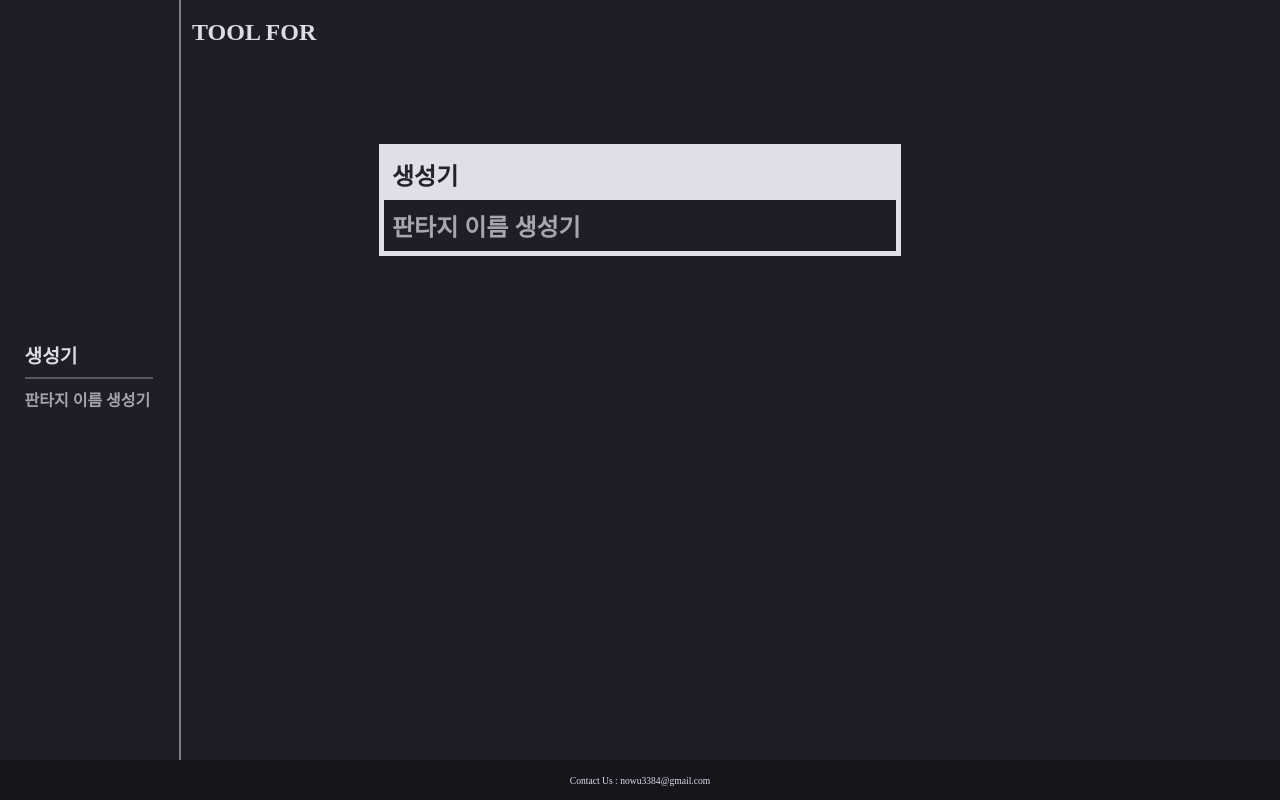
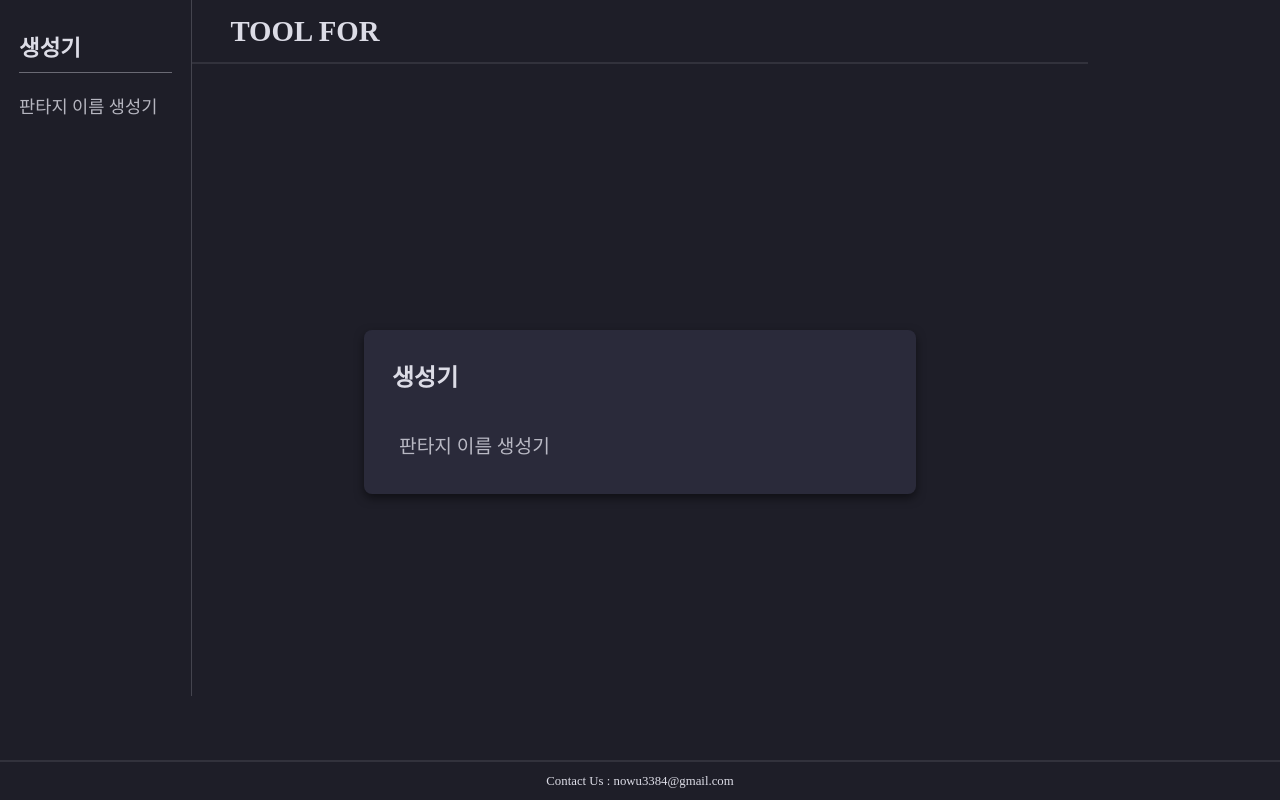
Before and after one commit to pogooooo/toolfor, a React (Vite) app: page / in a window 1280 px wide. Built offline with nearby package versions, Linux system fonts and the light colour scheme.

Commit message:
change design

```diff
--- a/package.json
+++ b/package.json
@@ -13,6 +13,7 @@
     "react": "^18.3.1",
     "react-dom": "^18.3.1",
     "react-router-dom": "^7.0.2",
+    "sqlite3": "^5.1.7",
     "styled-components": "^6.1.13"
   },
   "devDependencies": {
--- a/src/components/Footer.jsx
+++ b/src/components/Footer.jsx
@@ -2,15 +2,16 @@ import styled from "styled-components";
 
 const FooterDiv = styled.div`
     height: 40px;
-    background-color: rgba(0, 0, 0, 0.3);
+    background-color: #1e1e28;
     color: #dcdce6;
 
     box-sizing: border-box;
     display: flex;
     align-items: center;
     justify-content: center;
-    font-size: 0.6rem;
-`
+    font-size: 0.8rem;
+    border-top: 2px solid rgba(220, 220, 230, 0.1);
+`;
 
 const Footer = () => {
 
--- a/src/components/Header.jsx
+++ b/src/components/Header.jsx
@@ -3,35 +3,36 @@ import styled from "styled-components";
 import { Link } from "react-router-dom";
 
 const HeaderDiv = styled.div`
-    background-color: rgba(30, 30, 40, 1);
+    background-color: #1e1e28;
     color: #dcdce6;
-    font-size: 1rem;
     font-weight: bold;
 
     box-sizing: border-box;
-
     display: flex;
     align-items: center;
     height: 8vh;
-`
+    padding: 0 3vw;
+    border-bottom: 2px solid rgba(220, 220, 230, 0.1);
+`;
 
 const TitleDiv = styled.div`
     display: flex;
+    align-items: center;
+    gap: 15px;
 
     & > div {
-        text-decoration: none;
-        color: #dcdce6;
-        margin-right: 1vw;
-        font-size: 1.5rem;
+        color: #8c8c99;
+        font-size: 1.2rem;
+        font-weight: normal;
     }
-`
+`;
 
 const Title = styled(Link)`
     text-decoration: none;
     color: #dcdce6;
-    margin-right: 1vw;
-    font-size: 1.5rem;
-`
+    font-size: 1.8rem;
+    font-weight: bold;
+`;
 
 const Header = ({ headerInfo="" }) => {
 
--- a/src/components/SideBar.jsx
+++ b/src/components/SideBar.jsx
@@ -3,62 +3,59 @@ import { Link } from "react-router-dom";
 
 const SideBarDiv = styled.div`
     width: 15vw;
-    height: calc(100vh - 40px);
+    height: calc(100vh - 8vh - 40px); /* Adjust height based on Header/Footer */
+    background-color: rgba(30, 30, 40, 1); /* Dark Slate Gray */
+    box-sizing: border-box;
+    padding: 30px 0; /* Top/Bottom padding */
 
     display: flex;
     align-items: center;
-    justify-content: center;
+    justify-content: flex-start; /* Align menu to the top */
     flex-direction: column;
-`
+    border-right: 1px solid rgba(220, 220, 230, 0.2); /* Clean vertical divider */
+`;
 
 const Menu = styled.div`
-    width: 10vw;
-    margin: 1rem 0 1rem 0;
-    padding-right: 15px;
-    display: flex;
-    flex-direction: column;
-`
+    width: 80%;
+    margin-bottom: 2rem;
+    padding: 0 10px;
+`;
 
 const Title = styled.div`
     color: #dcdce6;
-    font-size: 1.2rem;
+    font-size: 1.4rem;
     font-weight: bold;
     cursor: default;
-`
+    padding-bottom: 5px;
+`;
 
 const Hr = styled.hr`
-    background-color: rgba(220, 220, 230, 0.3);
+    background-color: rgba(220, 220, 230, 0.4);
     border: none;
-    height: 2px;
+    height: 1px;
     width: 100%;
-`
+    margin: 5px 0 15px 0;
+`;
 
 const Options = styled.div`
     display: flex;
     flex-direction: column;
-`
+`;
 
 const Option = styled(Link)`
     text-decoration: none;
-    color: rgba(220, 220, 230, 0.7);
-    font-size: 1rem;
-    font-weight: bold;
-    margin-bottom: 1vh;
+    color: rgba(220, 220, 230, 0.8);
+    font-size: 1.1rem;
+    font-weight: 500;
+    padding: 5px 0;
+    margin-bottom: 5px;
+    transition: color 0.2s, padding-left 0.2s;
 
     &:hover{
-        color: rgba(220, 220, 230, 1);
+        color: #dcdce6;
+        padding-left: 5px;
     }
-`
-
-const BorderDiv = styled.div`
-    height: calc(100vh - 40px);
-    width: 1px;
-    border-right: rgba(220, 220, 230, 0.5) solid 0.2vw;
-    box-sizing: border-box;
-
-    position: absolute;
-    left: 14vw;
-`
+`;
 
 const SideBar = () => {
 
@@ -71,7 +68,6 @@ const SideBar = () => {
                     <Option to="./fantasyNameGenerator">판타지 이름 생성기</Option>
                 </Options>
             </Menu>
-            <BorderDiv></BorderDiv>
         </SideBarDiv>
     )
 }
--- a/src/components/contents/ToolFor.jsx
+++ b/src/components/contents/ToolFor.jsx
@@ -6,40 +6,51 @@ import { Link } from "react-router-dom";
 const Main = styled.div`
     width: 70vw;
     box-sizing: border-box;
+    height: calc(100vh - 8vh - 40px);
+    background-color: rgba(30, 30, 40, 1);
 
     display: flex;
     flex-direction: column;
     align-items: center;
-    padding: 10vh 0 0 0;
-`
+    justify-content: center
+`;
 
 const Menu = styled.div`
     width: 40vw;
-    border: rgba(224, 222, 233, 1) solid 5px;
+    min-width: 400px;
+    background-color: #2a2a3a;
+    border-radius: 8px;
+    box-shadow: 0 4px 10px rgba(0, 0, 0, 0.5);
+    padding: 20px;
     display: flex;
     flex-direction: column;
-`
+`;
 
 const Title = styled.div`
-    color: rgba(36, 34, 44, 1);
-    background-color: rgba(224, 222, 233, 1);
+    color: #dcdce6;
+    border-radius: 4px;
     font-size: 1.5rem;
     font-weight: bold;
     padding: 0.5rem;
+    margin-bottom: 15px;
     cursor: default;
-`
+`;
 
 const Option = styled(Link)`
-    color: rgba(224, 222, 233, 0.7);
+    color: rgba(220, 220, 230, 0.8);
     text-decoration: none;
-    font-size: 1.5rem;
-    font-weight: bold;
-    margin: 0.5rem;
+    font-size: 1.2rem;
+    font-weight: 500;
+    padding: 10px 15px;
+    margin: 5px 0;
+    border-radius: 4px;
+    transition: background-color 0.2s, color 0.2s;
 
     &:hover{
-        color: rgba(224, 222, 233, 1);
+        color: #dcdce6;
+        background-color: #444455;
     }
-`
+`;
 
 const ToolFor = ({ updateHeaderInfo }) => {
 
@@ -58,7 +69,7 @@ const ToolFor = ({ updateHeaderInfo }) => {
 }
 
 ToolFor.propTypes = {
-    updateHeaderInfo: PropTypes.func.isRequired, // 함수 타입이며 필수 속성
+    updateHeaderInfo: PropTypes.func.isRequired,
 };
 
 export default ToolFor
```
Also changed, not shown: 2 other files (tests, documents, lock files or other folders).
